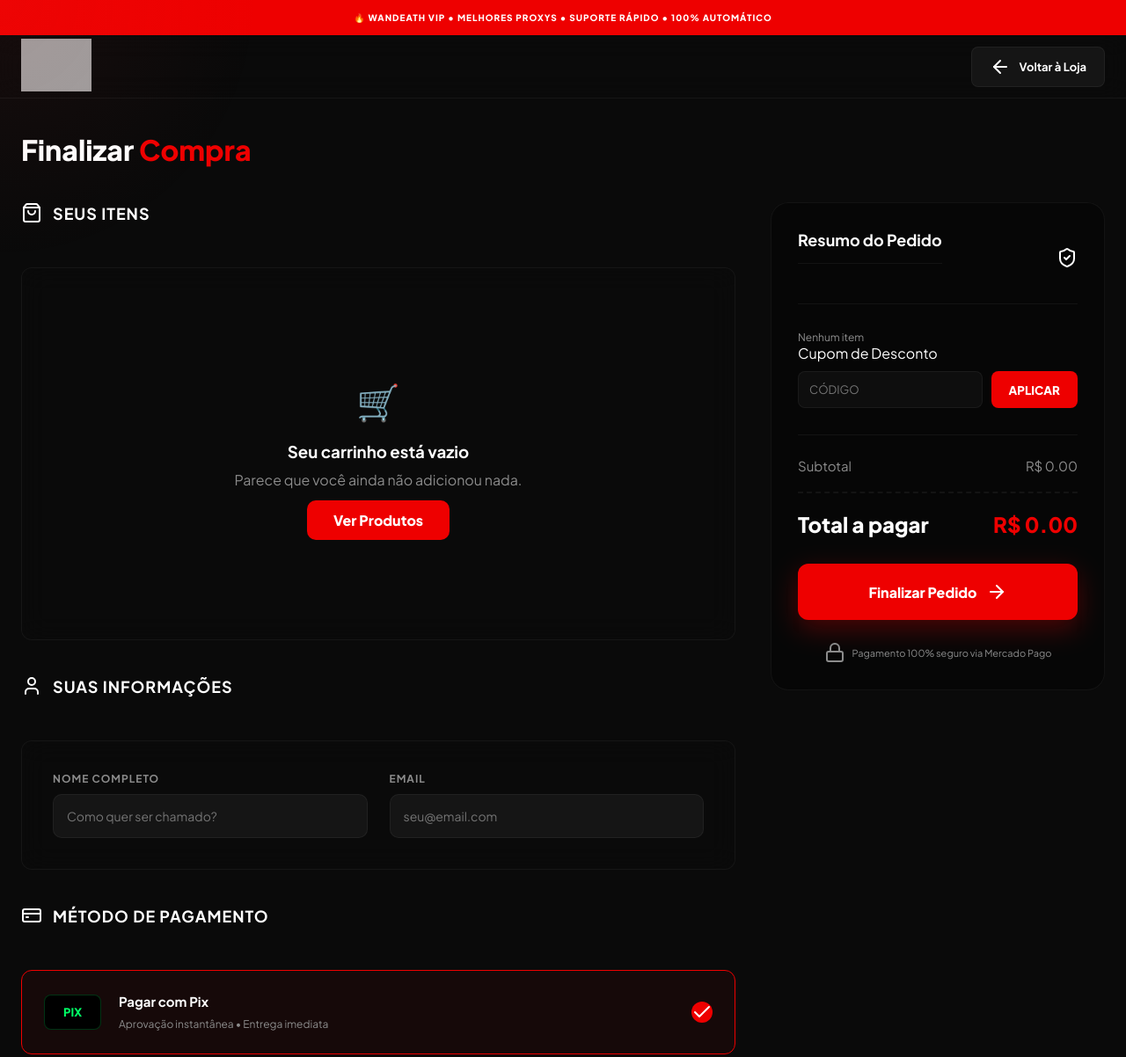
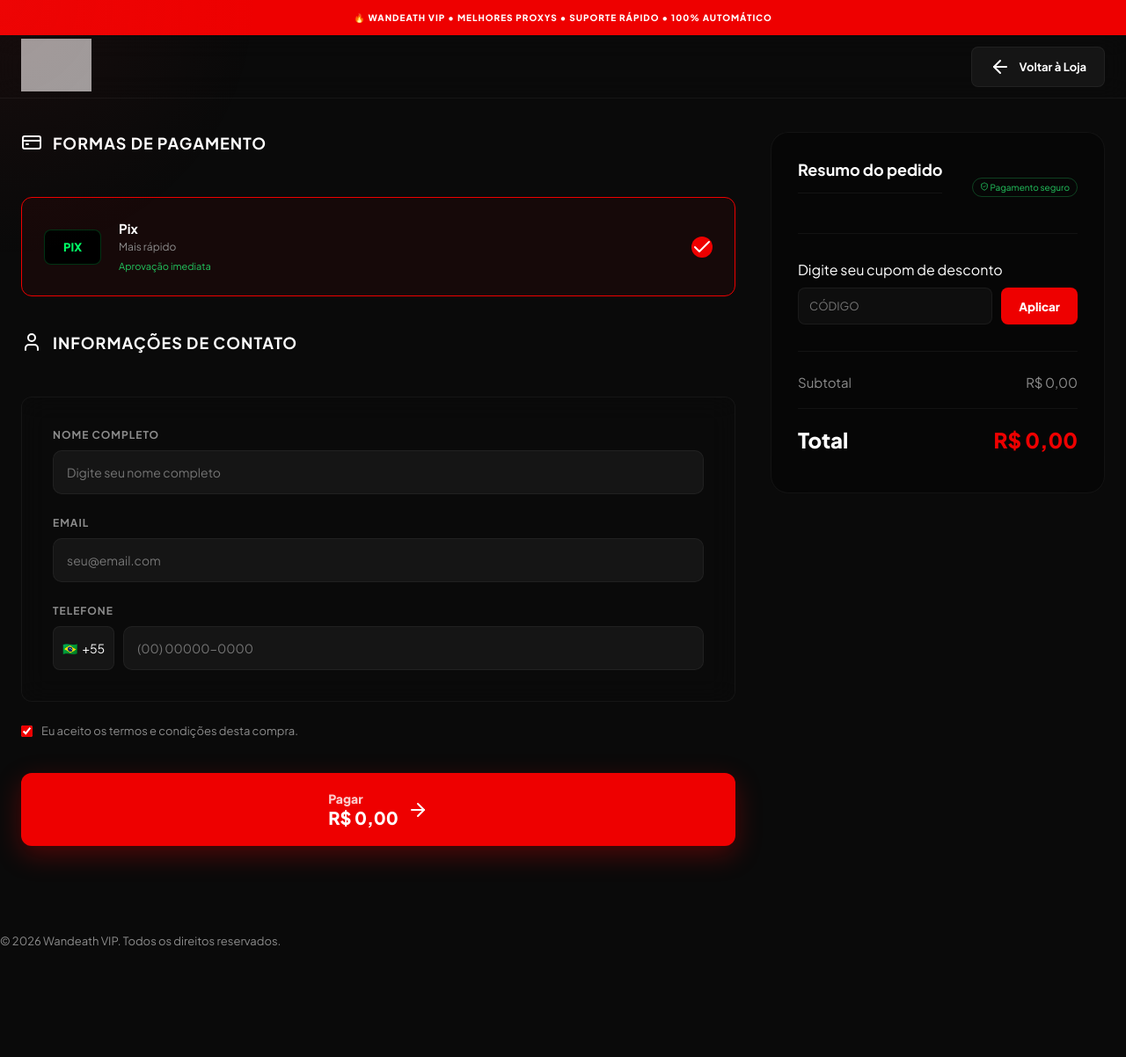
Before and after one commit to pedroparente51-design/Wandeath-Proxy-System, a plain HTML site: page carrinho/carrinho.html in a window 1280 px wide. Shown: the top 1202 px of the page at 88% size. After the commit the page ends 1078 px from the top, so only its background shows below. Drawn offline with nearby package versions, Linux system fonts and the light colour scheme; grey boxes are pictures that could not be loaded.

Commit message:
Layout: Novo checkout conforme solicitado (Telefone, Resumo detalhado e novo fluxo)

```diff
--- a/carrinho/carrinho.html
+++ b/carrinho/carrinho.html
@@ -41,71 +41,91 @@
 
     <main class="page-wrap checkout-page">
         <div class="container">
-            <h2 class="checkout-title">Finalizar <span>Compra</span></h2>
-
             <div class="checkout-grid">
-                <!-- Left: Cart Items & Contact -->
+                <!-- Left Column -->
                 <div class="checkout-main">
-                    <section class="checkout-section">
-                        <div class="section-header">
-                            <i data-lucide="shopping-bag"></i>
-                            <h4>Seus Itens</h4>
-                        </div>
-                        <div id="cart-items-list" class="cart-items">
-                            <!-- Items rendered via JS -->
-                        </div>
-                    </section>
-
-                    <section class="checkout-section">
-                        <div class="section-header">
-                            <i data-lucide="user"></i>
-                            <h4>Suas Informações</h4>
-                        </div>
-                        <div class="checkout-form-box">
-                            <div class="form-group">
-                                <label>Nome completo</label>
-                                <input type="text" id="checkout-name" placeholder="Como quer ser chamado?">
-                            </div>
-                            <div class="form-group">
-                                <label>Email</label>
-                                <input type="email" id="checkout-email" placeholder="seu@email.com">
-                            </div>
-                        </div>
-                    </section>
-
+                    <!-- Payment Method -->
                     <section class="checkout-section">
                         <div class="section-header">
                             <i data-lucide="credit-card"></i>
-                            <h4>Método de Pagamento</h4>
+                            <h4>Formas de pagamento</h4>
                         </div>
                         <div class="payment-method-card active">
                             <div class="pix-badge-small">PIX</div>
                             <div class="payment-info">
-                                <strong>Pagar com Pix</strong>
-                                <span>Aprovação instantânea • Entrega imediata</span>
+                                <strong>Pix</strong>
+                                <p style="font-size: 12px; color: var(--text-sec); margin: 2px 0;">Mais rápido</p>
+                                <span style="font-size: 11px; color: #22c55e;">Aprovação imediata</span>
                             </div>
                             <div class="check-mark">
                                 <i data-lucide="check"></i>
                             </div>
                         </div>
                     </section>
+
+                    <!-- Contact Info -->
+                    <section class="checkout-section">
+                        <div class="section-header">
+                            <i data-lucide="user"></i>
+                            <h4>Informações de contato</h4>
+                        </div>
+                        <div class="checkout-form-box">
+                            <div class="form-group" style="grid-column: 1 / -1;">
+                                <label>Nome completo</label>
+                                <input type="text" id="checkout-name" placeholder="Digite seu nome completo">
+                            </div>
+                            <div class="form-group" style="grid-column: 1 / -1;">
+                                <label>Email</label>
+                                <input type="email" id="checkout-email" placeholder="seu@email.com">
+                            </div>
+                            <div class="form-group" style="grid-column: 1 / -1;">
+                                <label>Telefone</label>
+                                <div style="display: flex; gap: 10px;">
+                                    <div style="background: rgba(255,255,255,0.05); border: 1px solid var(--border); padding: 10px; border-radius: 8px; display: flex; align-items: center; gap: 5px; font-size: 14px;">
+                                        <span>🇧🇷</span>
+                                        <span>+55</span>
+                                    </div>
+                                    <input type="tel" id="checkout-phone" placeholder="(00) 00000-0000" style="flex: 1;">
+                                </div>
+                            </div>
+                        </div>
+
+                        <div style="margin-top: 25px; display: flex; align-items: center; gap: 10px;">
+                            <input type="checkbox" id="terms-check" checked style="accent-color: var(--primary);">
+                            <label for="terms-check" style="font-size: 13px; color: var(--text-sec);">Eu aceito os termos e condições desta compra.</label>
+                        </div>
+                    </section>
+
+                    <!-- Action Button Mobile/Bottom -->
+                    <button class="btn-checkout-finalize" onclick="finalizeCartPurchase()" style="margin-top: 20px;">
+                        <div style="text-align: left;">
+                            <span style="display: block; font-size: 14px; opacity: 0.8;">Pagar</span>
+                            <span id="cart-final-total-btn" style="font-size: 20px; font-weight: 900;">R$ 0,00</span>
+                        </div>
+                        <i data-lucide="arrow-right"></i>
+                    </button>
                 </div>
 
-                <!-- Right: Summary -->
+                <!-- Right Column (Summary) -->
                 <div class="checkout-sidebar">
                     <div class="order-summary-card">
                         <div class="summary-header">
-                            <h4>Resumo do Pedido</h4>
-                            <i data-lucide="shield-check"></i>
+                            <h4>Resumo do pedido</h4>
+                            <div class="secure-badge" style="font-size: 10px; color: #22c55e; border: 1px solid rgba(34,197,94,0.3); padding: 4px 8px; border-radius: 50px;">
+                                <i data-lucide="shield-check" style="width: 10px; height: 10px;"></i> Pagamento seguro
+                            </div>
                         </div>
 
-                        <div id="cart-summary-items" class="summary-items-list"></div>
+                        <!-- Product List in Summary -->
+                        <div id="cart-summary-items" class="summary-items-list" style="margin-bottom: 25px;">
+                            <!-- Items via JS -->
+                        </div>
 
                         <div class="coupon-area">
-                            <label>Cupom de Desconto</label>
+                            <label>Digite seu cupom de desconto</label>
                             <div class="coupon-input-group">
                                 <input type="text" id="cart-coupon-input" placeholder="CÓDIGO">
-                                <button onclick="applyCartCoupon()">APLICAR</button>
+                                <button onclick="applyCartCoupon()">Aplicar</button>
                             </div>
                             <div id="coupon-msg"></div>
                         </div>
@@ -115,23 +135,14 @@
                                 <span>Subtotal</span>
                                 <span id="cart-subtotal">R$ 0,00</span>
                             </div>
-                            <div class="total-line discount" id="cart-discount-line" style="display:none;">
-                                <span>Desconto</span>
-                                <span id="cart-discount-val">- R$ 0,00</span>
+                            <div class="total-line" id="cart-discount-line" style="display:none;">
+                                <span>Descontos</span>
+                                <span id="cart-discount-val" style="color: #22c55e;">R$ 0,00</span>
                             </div>
-                            <div class="total-line main-total">
-                                <span>Total a pagar</span>
+                            <div class="total-line main-total" style="border-top: 1px solid var(--border); margin-top: 20px; padding-top: 20px;">
+                                <span>Total</span>
                                 <span id="cart-final-total">R$ 0,00</span>
                             </div>
-                        </div>
-
-                        <button class="btn-checkout-finalize" onclick="finalizeCartPurchase()">
-                            Finalizar Pedido <i data-lucide="arrow-right"></i>
-                        </button>
-
-                        <div class="secure-footer">
-                            <i data-lucide="lock"></i>
-                            <span>Pagamento 100% seguro via Mercado Pago</span>
                         </div>
                     </div>
                 </div>
--- a/carrinho/carrinho.js
+++ b/carrinho/carrinho.js
@@ -63,16 +63,22 @@ function renderCart() {
         `;
         list.appendChild(row);
 
-        // Render in sidebar summary
+        // Render in sidebar summary (Now according to the new request)
         if (summaryList) {
             const sItem = document.createElement('div');
-            sItem.style.display = 'flex';
-            sItem.style.justifyContent = 'space-between';
-            sItem.style.fontSize = '13px';
-            sItem.style.marginBottom = '8px';
+            sItem.className = 'summary-product-item';
+            sItem.style.marginBottom = '20px';
             sItem.innerHTML = `
-                <span style="color:var(--text-sec);">${item.qty}x ${prod.name}</span>
-                <span style="font-weight:700;">R$ ${totalItem.toFixed(2)}</span>
+                <div style="display: flex; justify-content: space-between; align-items: start; margin-bottom: 10px;">
+                    <span style="font-weight: 700; font-size: 14px; flex: 1; padding-right: 15px;">🛜 ${prod.name}</span>
+                    <span style="font-weight: 700; font-size: 14px; color: var(--text-main);">R$ ${parseFloat(prod.price).toFixed(2)}</span>
+                </div>
+                <div style="display: flex; justify-content: space-between; align-items: center; color: var(--text-sec); font-size: 13px;">
+                    <div style="background: rgba(255,255,255,0.05); padding: 4px 12px; border-radius: 4px; border: 1px solid var(--border);">
+                        ${item.qty}
+                    </div>
+                    <span style="font-weight: 600;">R$ ${totalItem.toFixed(2)}</span>
+                </div>
             `;
             summaryList.appendChild(sItem);
         }
@@ -100,6 +106,7 @@ function removeCartItem(index) {
 function updateTotals(subtotal) {
     const subtotalEl = document.getElementById('cart-subtotal');
     const totalEl = document.getElementById('cart-final-total');
+    const totalBtnEl = document.getElementById('cart-final-total-btn');
     const discountLine = document.getElementById('cart-discount-line');
     const discountEl = document.getElementById('cart-discount-val');
 
@@ -112,7 +119,7 @@ function updateTotals(subtotal) {
 
         if (discountLine) {
             discountLine.style.display = 'flex';
-            discountEl.innerText = `- R$ ${discountVal.toFixed(2)}`;
+            discountEl.innerText = `R$ ${discountVal.toFixed(2)}`;
         }
     } else {
         if (discountLine) discountLine.style.display = 'none';
@@ -120,6 +127,7 @@ function updateTotals(subtotal) {
 
     if (subtotalEl) subtotalEl.innerText = `R$ ${subtotal.toFixed(2)}`;
     if (totalEl) totalEl.innerText = `R$ ${total.toFixed(2)}`;
+    if (totalBtnEl) totalBtnEl.innerText = `R$ ${total.toFixed(2)}`;
 
     window.lastSubtotal = subtotal;
     window.lastTotal = total;
```
